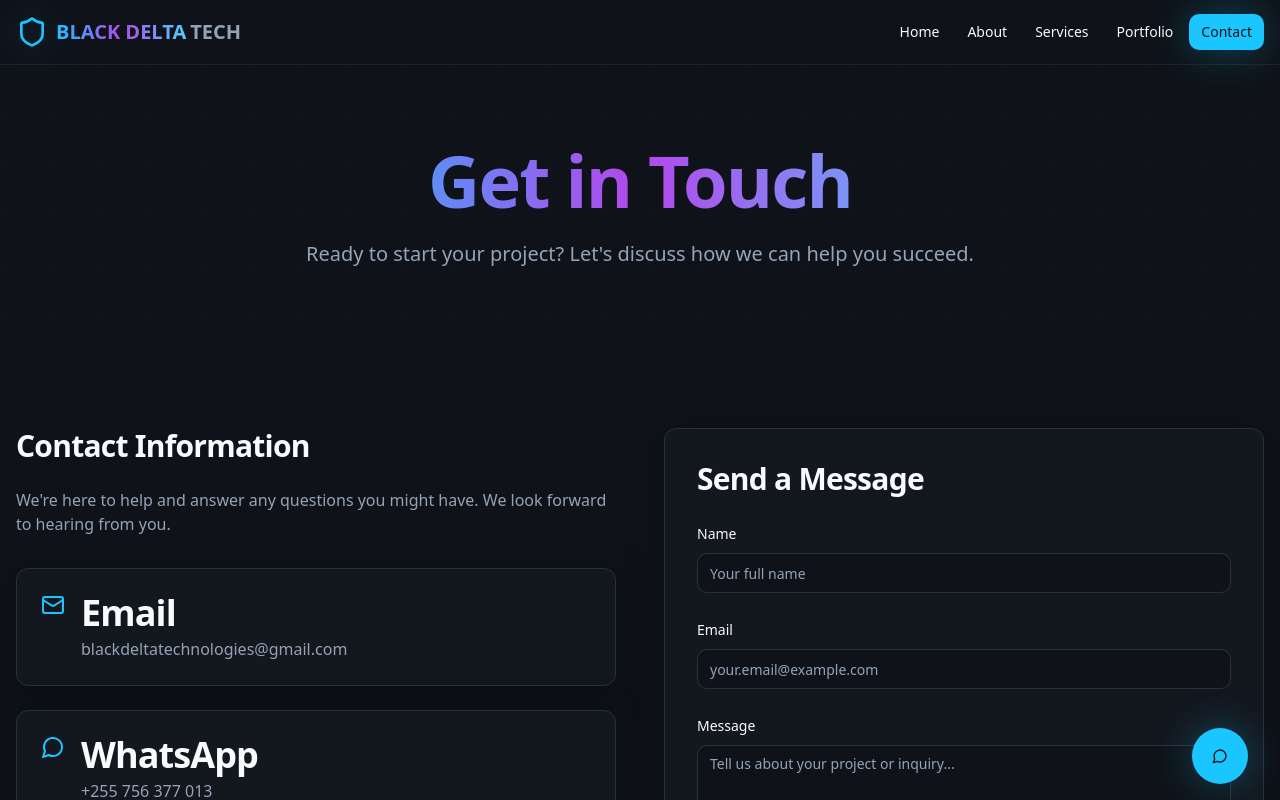
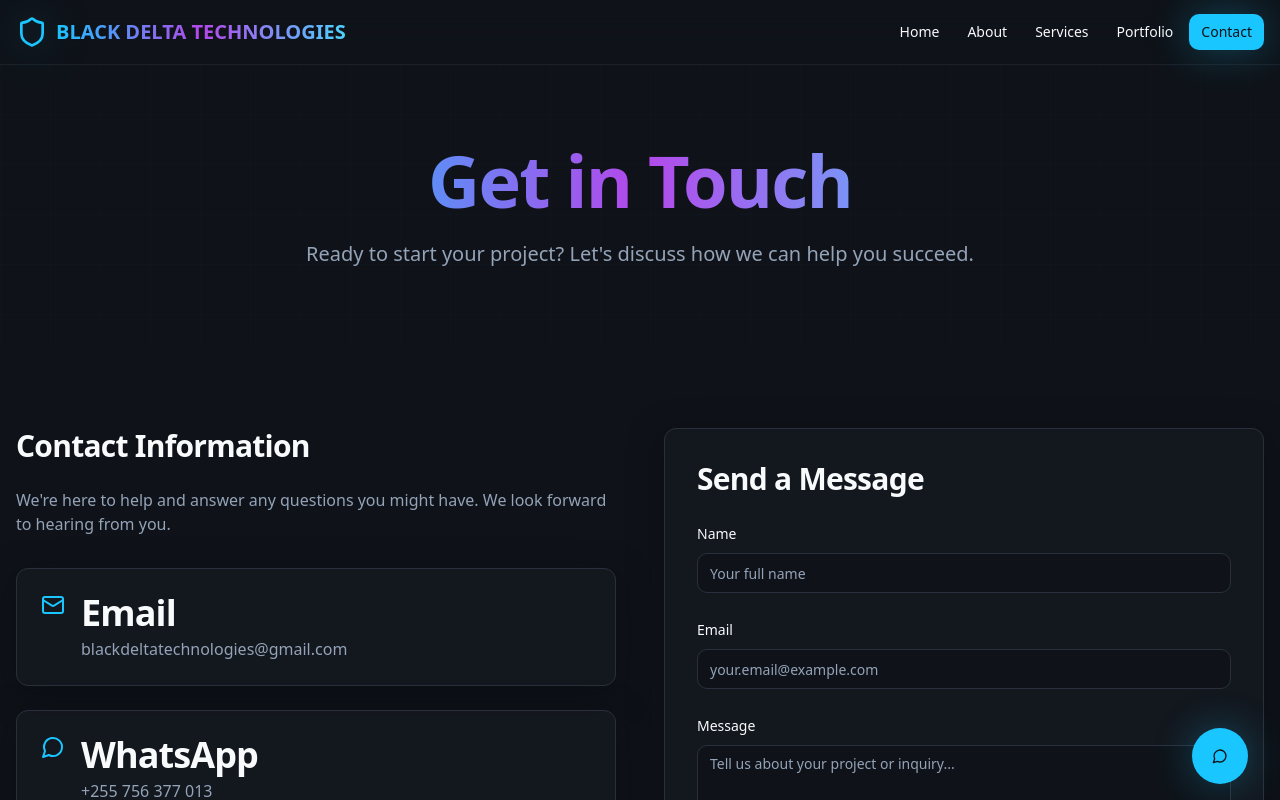
Before and after one commit to blackdeltatechnologies/delta-bloom-web, a React (Vite) app: page /contact in a window 1280 px wide. Shown: the top 800 px of the page. Built offline with nearby package versions, Linux system fonts and the light colour scheme; the HTML template or start-up script is replaced by a standard one.

Commit message:
Update navigation name
Update the navigation bar to display the full company name "BLACK DELTA TECHNOLOGIES" instead of the abbreviated "BLACK DELTA TECH".

```diff
--- a/src/components/Navigation.tsx
+++ b/src/components/Navigation.tsx
@@ -23,9 +23,8 @@ export const Navigation = () => {
           {/* Logo */}
           <Link to="/" className="flex items-center gap-2 group">
             <Shield className="w-8 h-8 text-primary animate-glow" />
-            <span className="text-xl font-bold">
-              <span className="text-gradient">BLACK DELTA</span>
-              <span className="text-muted-foreground ml-1">TECH</span>
+            <span className="text-xl font-bold text-gradient">
+              BLACK DELTA TECHNOLOGIES
             </span>
           </Link>
 
```
